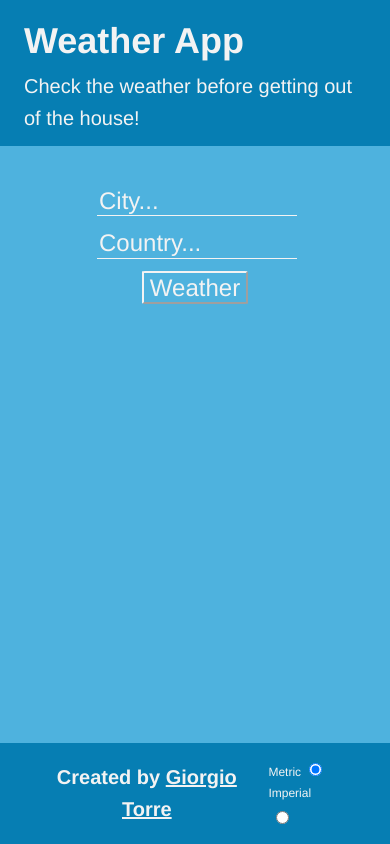
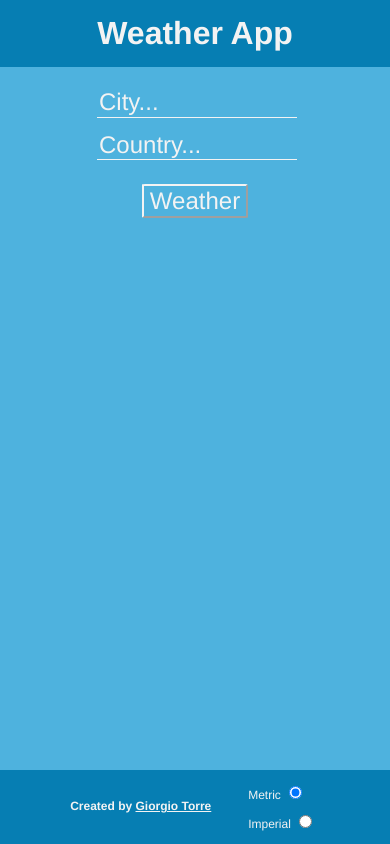
Before and after one commit to towerbrother/weather-app, a React (Create React App) app: page / in a window 390 px wide. Built offline with nearby package versions, Linux system fonts and the light colour scheme.

Commit message:
Improved mobile responsiveness

```diff
--- a/src/styles/components/_App.scss
+++ b/src/styles/components/_App.scss
@@ -2,6 +2,12 @@
   text-align: center;
   height: 100vh;
   width: 100vw;
-  padding: $m-size $s-size;
+  padding: $xs-size;
   overflow: auto;
 }
+
+@media (min-width: $desktop-breakpoint) {
+  .App {
+    padding: $m-size $s-size;
+  }
+}
--- a/src/styles/components/_CurrentDisplay.scss
+++ b/src/styles/components/_CurrentDisplay.scss
@@ -10,7 +10,7 @@ p {
 
 .current-title {
   font-size: $l-size;
-  margin-top: $xs-size;
+  margin: 0;
 }
 
 .current-weather {
@@ -42,6 +42,7 @@ p {
 @media (min-width: $desktop-breakpoint) {
   .current-title {
     font-size: $xl-size;
+    margin-top: $xl-size;
   }
 
   .current-temp {
--- a/src/styles/components/_Footer.scss
+++ b/src/styles/components/_Footer.scss
@@ -1,7 +1,7 @@
 .footer {
   background: $blue;
   color: $off-white;
-  padding: 12px;
+  padding: 8px;
   .container {
     align-items: center;
     display: flex;
@@ -12,19 +12,41 @@
 }
 
 .footer__text {
-  font-size: 20px;
+  font-size: 12px;
   margin: 0;
-  text-align: center;
+  padding: 0 $xs-size;
 }
 
 .footer__link {
   color: $off-white;
-  font-size: 20px;
+  font-size: 12px;
   text-decoration: underline;
   margin: 0;
 }
 
 .boxes-container {
   margin: 0;
-  padding: 0 $m-size;
+  padding: 0 $xs-size;
 }
+
+@media (min-width: $desktop-breakpoint) {
+  .footer {
+    padding: 12px;
+    .container {
+      max-width: 90vw;
+    }
+  }
+
+  .footer__text {
+    font-size: 20px;
+  }
+
+  .footer__link {
+    font-size: 20px;
+  }
+
+  .boxes-container {
+    margin: 0;
+    padding: 0 $m-size;
+  }
+}
--- a/src/styles/components/_Form.scss
+++ b/src/styles/components/_Form.scss
@@ -2,8 +2,8 @@
   align-items: center;
   display: flex;
   flex-direction: column;
-  margin: $s-size;
-  padding: $s-size 0;
+  margin: 0;
+  padding: $s-size;
 }
 
 .button {
@@ -12,7 +12,7 @@
   border-radius: 3%;
   color: $off-white;
   font-size: $l-size;
-  margin: 0 $s-size;
+  margin: $s-size 0 $xs-size 0;
 }
 
 #city,
@@ -30,16 +30,6 @@
   color: $off-white;
 }
 
-// .boxes-container {
-//   align-items: center;
-//   display: flex;
-//   flex-direction: row;
-//   justify-content: space-evenly;
-//   margin: $m-size;
-//   max-width: 85vw;
-//   padding: 0 $m-size;
-// }
-
 @media (min-width: $desktop-breakpoint) {
   .input-container {
     flex-direction: row;
@@ -50,6 +40,7 @@
 
   .button {
     font-size: $xl-size;
+    margin: 0;
   }
 
   #city,
--- a/src/styles/components/_Header.scss
+++ b/src/styles/components/_Header.scss
@@ -1,17 +1,33 @@
 .header {
   background: $blue;
   color: $off-white;
-  padding: 12px;
+  padding: 8px;
 }
 
 .header__title {
-  font-size: 36px;
+  text-align: center;
+  font-size: 32px;
   margin: 0;
 }
 
 .header__subtitle {
-  color: $off-white;
-  font-size: 20px;
-  font-weight: 500;
-  margin: 0;
+  position: absolute;
+  visibility: hidden;
 }
+
+@media (min-width: $desktop-breakpoint) {
+  .header__title {
+    text-align: left;
+    font-size: 36px;
+    margin: 0;
+  }
+
+  .header__subtitle {
+    color: $off-white;
+    font-size: 20px;
+    font-weight: 500;
+    margin: 0;
+    position: relative;
+    visibility: visible;
+  }
+}
```
